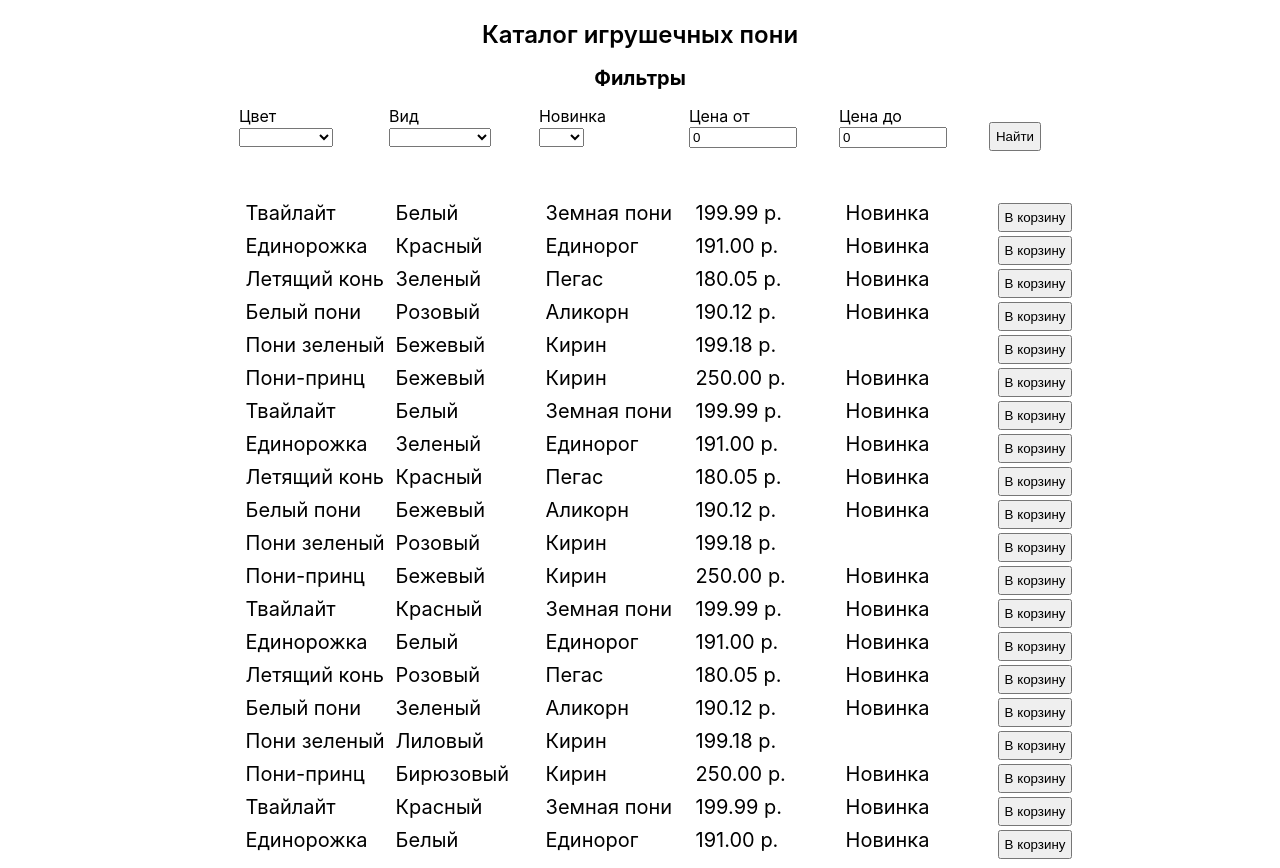
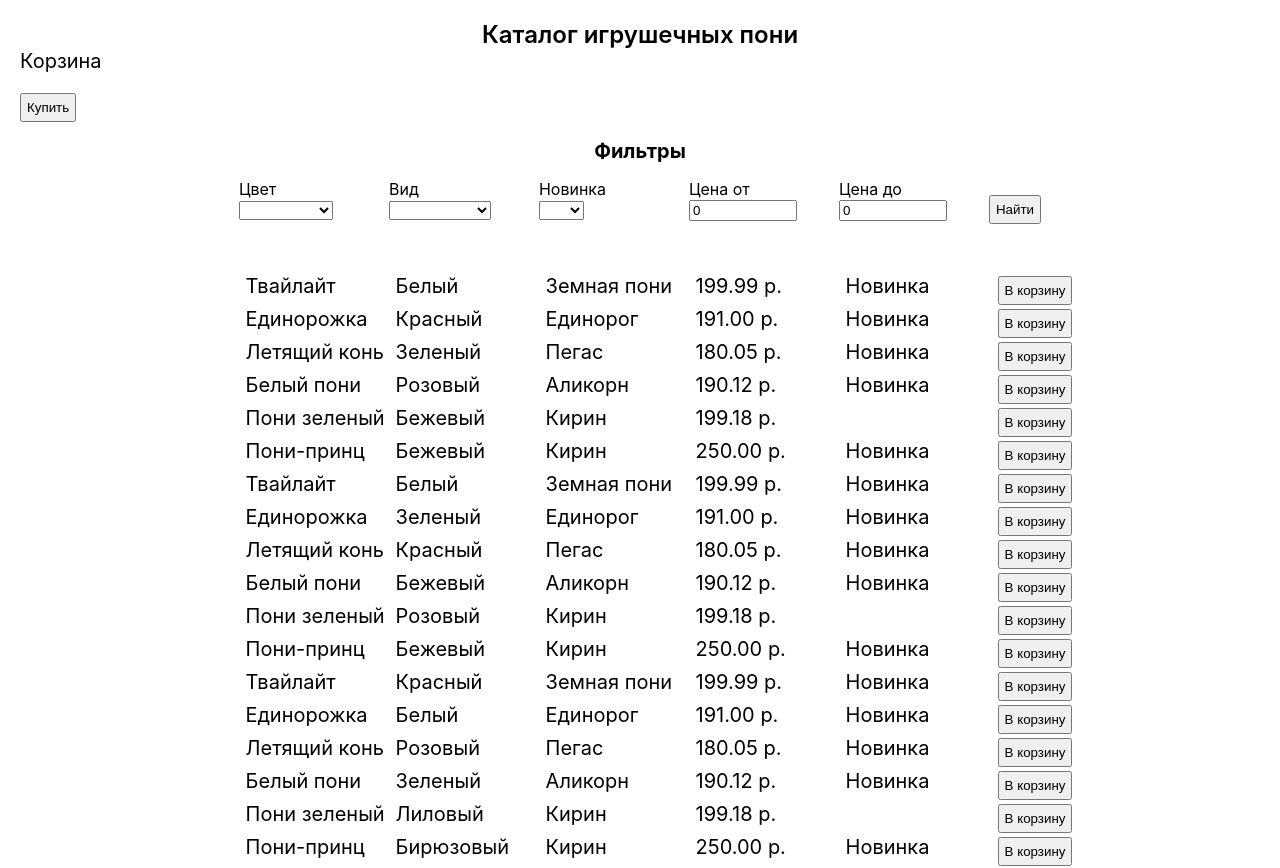
Before and after one commit to sasha-is-permi/React5, a React (Create React App) app: page / in a window 1280 px wide. Shown: the top 868 px of the page. Built offline with nearby package versions, Linux system fonts and the light colour scheme.

Commit message:
дополнительные кнопки

```diff
--- a/src/App.css
+++ b/src/App.css
@@ -9,3 +9,7 @@
   font-weight: 600;
   margin-top: 20px;
 }
+
+.Content {
+
+}
--- a/src/App.js
+++ b/src/App.js
@@ -4,6 +4,8 @@ import './App.css';
 import Catalog from './Catalog'
 import Filter from './Filter'
 import Pagination from './Pagination'
+import Basket from './Basket'
+import Pay from './Pay'
 import { useStateContext } from "./useStateContext";
 import {catalog_list} from "./catalog_list"
 
@@ -44,9 +46,26 @@ function App() {
       <header className="App-header">
         Каталог игрушечных пони
       </header>
-      <Filter/>
-      <Catalog/>
-      <Pagination/>
+      <div class="Content">
+
+      <div className='Left'>
+       <Basket/>
+       <Pay/>
+      </div>
+
+
+      <div className='Center'>
+       <Filter/>
+       <Catalog/>
+       <Pagination/>
+      </div>
+
+
+
+
+      </div>
+
+
     </div>
     </useStateContext.Provider>
   );
--- /dev/null
+++ b/src/Basket.css
@@ -0,0 +1,4 @@
+.basket{
+    margin-left: 20px;
+    font-size: 20px;
+}
--- /dev/null
+++ b/src/Basket.js
@@ -0,0 +1,13 @@
+import './Basket.css';
+
+export default function  Basket() {
+
+
+
+  return (
+       <div className='basket'>
+            Корзина
+       </div>
+
+  );
+}
--- /dev/null
+++ b/src/Pay.css
@@ -0,0 +1,10 @@
+
+.Pay{
+    margin-left: 20px;
+    margin-top: 20px;
+    font-size: 20px;
+}
+
+.PayButton{
+    padding: 5px;
+}
--- /dev/null
+++ b/src/Pay.js
@@ -0,0 +1,19 @@
+import './Pay.css';
+
+export default function  Pay() {
+
+const send = ()=> {
+     if(navigator.onLine) {
+         alert("Покупка совершена")
+      } else {
+         alert("Нет сети")
+      }
+}
+
+  return (
+       <div className='Pay'>
+         <button className='PayButton' onClick={send}>    Купить </button>
+       </div>
+
+  );
+}
```
